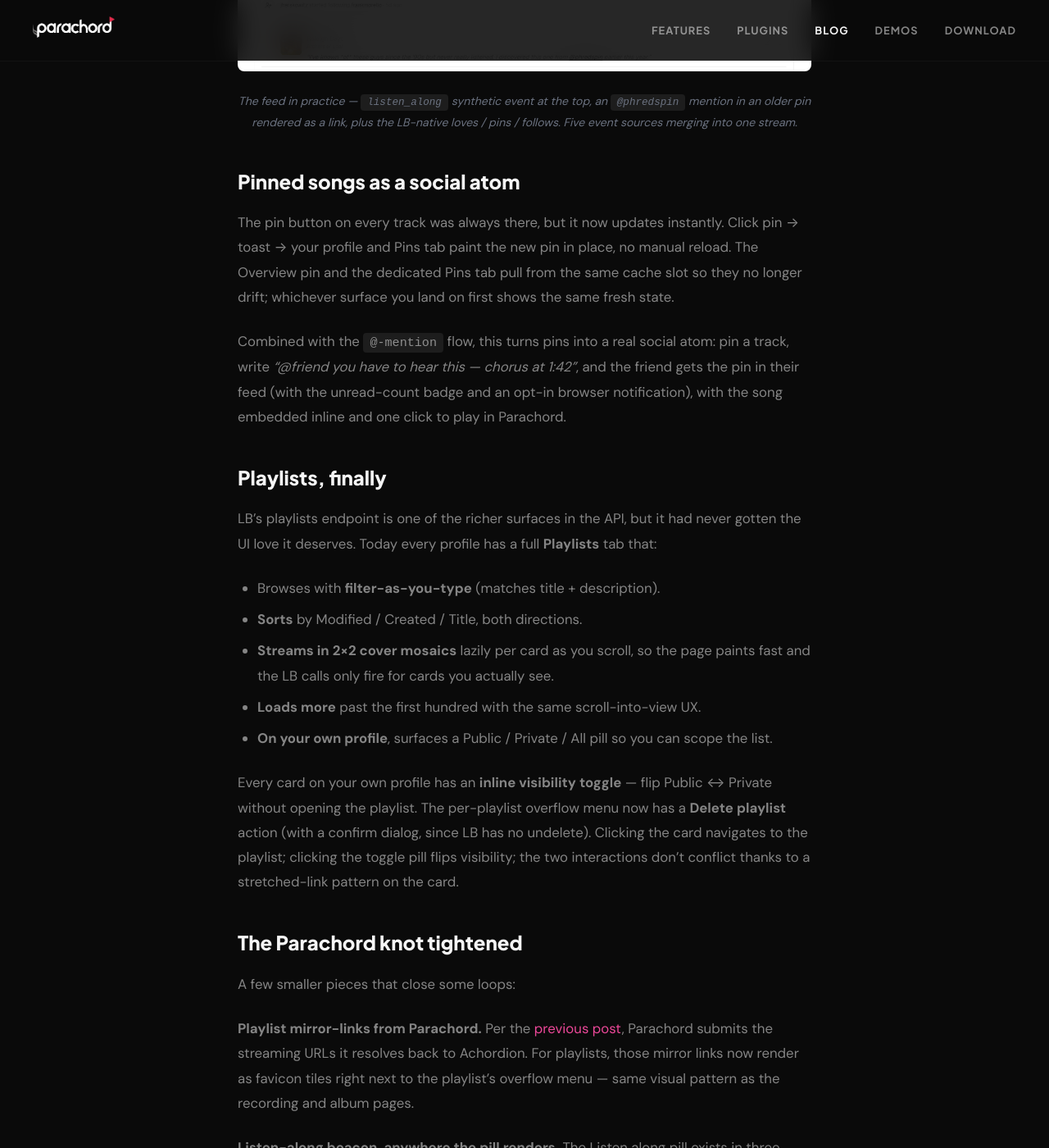
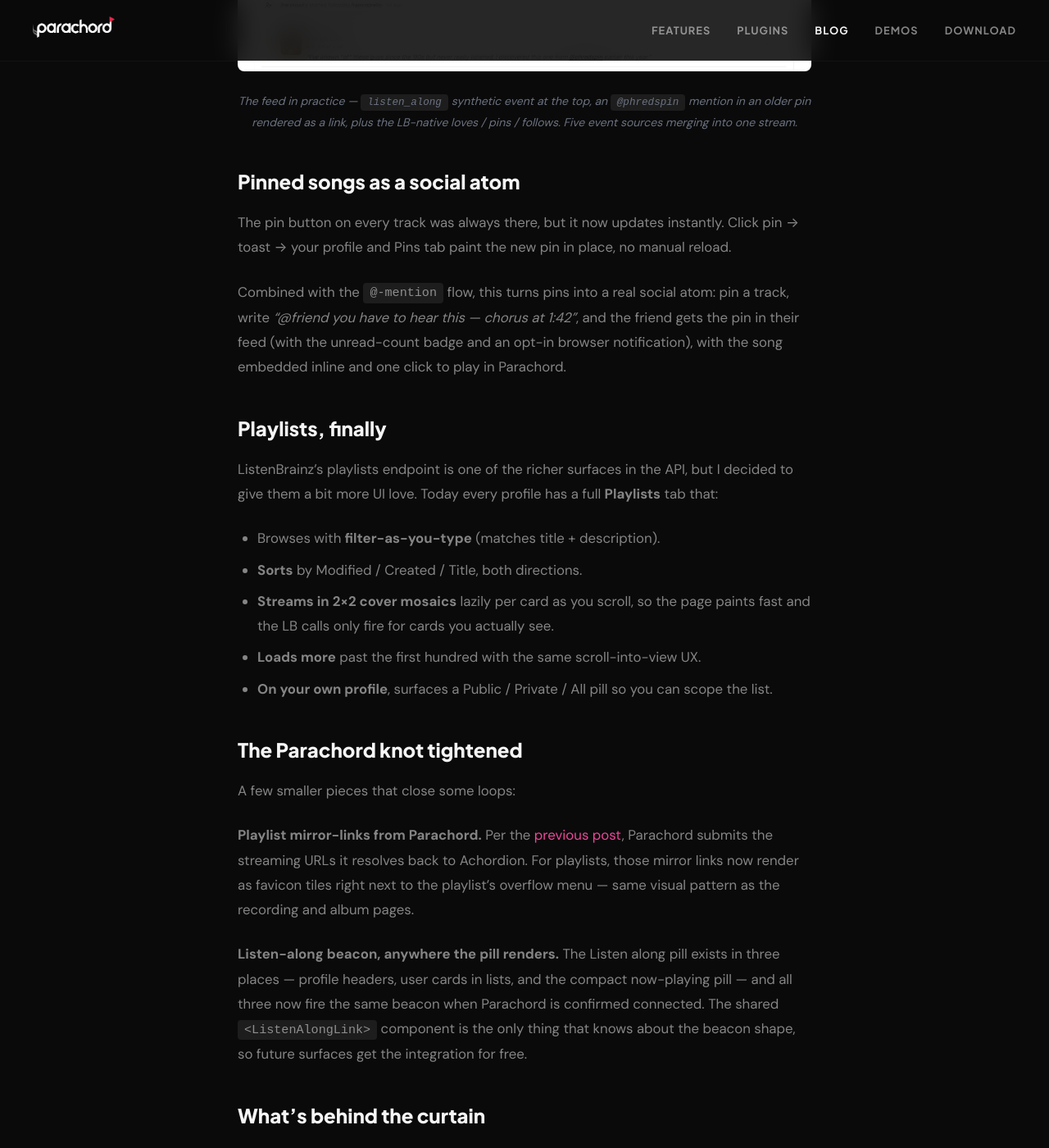
Before and after one commit to Parachord/parachord-website, a Jekyll site: the page built from _posts/2026-05-18-achordion-the-community-layer.md, in a window 1280 px wide and 1400 px high, scrolled down 4798 px. Shown: the whole window at 82% size. Built offline with Jekyll 4.4.1, drawn with Linux system fonts in a browser that asks for light colours; some of the changed text lies outside the part shown.

Commit message:
Update 2026-05-18-achordion-the-community-layer.md

```diff
--- a/_posts/2026-05-18-achordion-the-community-layer.md
+++ b/_posts/2026-05-18-achordion-the-community-layer.md
@@ -75,13 +75,13 @@
 
 ## Pinned songs as a social atom
 
-The pin button on every track was always there, but it now updates instantly. Click pin → toast → your profile and Pins tab paint the new pin in place, no manual reload. The Overview pin and the dedicated Pins tab pull from the same cache slot so they no longer drift; whichever surface you land on first shows the same fresh state.
+The pin button on every track was always there, but it now updates instantly. Click pin → toast → your profile and Pins tab paint the new pin in place, no manual reload.
 
 Combined with the `@-mention` flow, this turns pins into a real social atom: pin a track, write *"@friend you have to hear this — chorus at 1:42"*, and the friend gets the pin in their feed (with the unread-count badge and an opt-in browser notification), with the song embedded inline and one click to play in Parachord.
 
 ## Playlists, finally
 
-LB's playlists endpoint is one of the richer surfaces in the API, but it had never gotten the UI love it deserves. Today every profile has a full **Playlists** tab that:
+ListenBrainz's playlists endpoint is one of the richer surfaces in the API, but I decided to give them a bit more UI love. Today every profile has a full **Playlists** tab that:
 
 - Browses with **filter-as-you-type** (matches title + description).
 - **Sorts** by Modified / Created / Title, both directions.
@@ -89,7 +89,6 @@
 - **Loads more** past the first hundred with the same scroll-into-view UX.
 - **On your own profile**, surfaces a Public / Private / All pill so you can scope the list.
 
-Every card on your own profile has an **inline visibility toggle** — flip Public ↔ Private without opening the playlist. The per-playlist overflow menu now has a **Delete playlist** action (with a confirm dialog, since LB has no undelete). Clicking the card navigates to the playlist; clicking the toggle pill flips visibility; the two interactions don't conflict thanks to a stretched-link pattern on the card.
 
 ## The Parachord knot tightened
 
```
